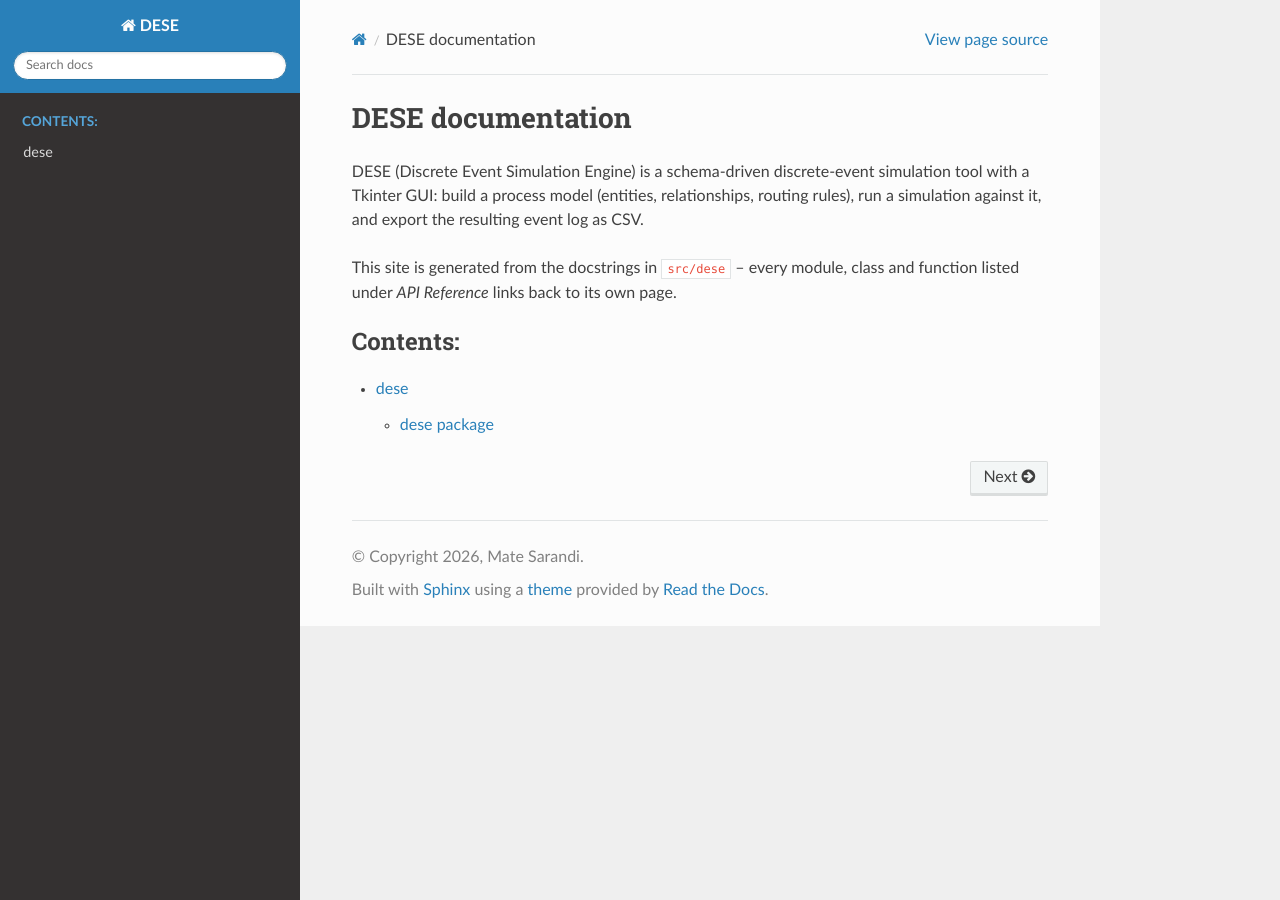
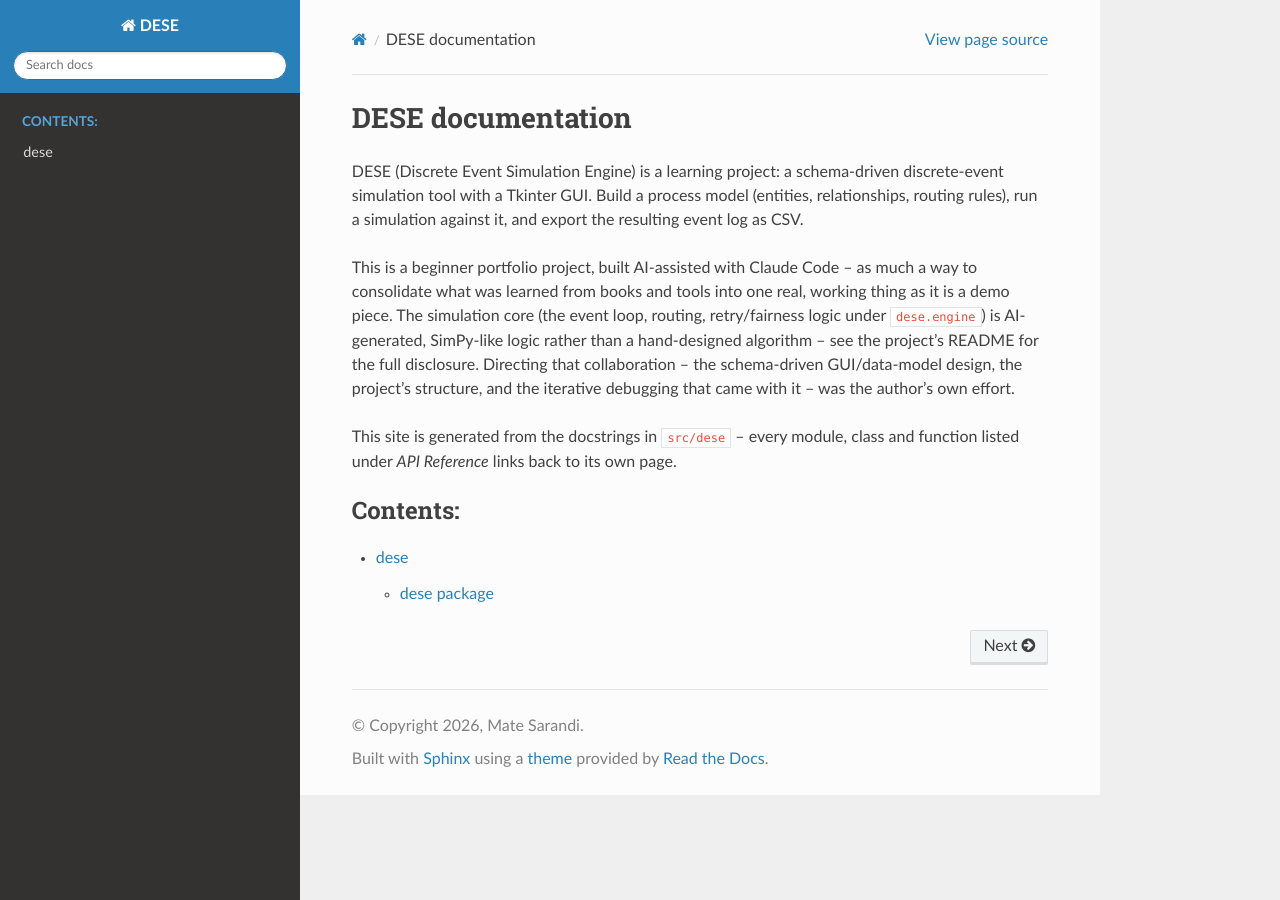
Before and after one commit to matesarandi/dese, a Sphinx documentation site: the page built from docs/source/index.rst, in a window 1280 px wide. Built offline with Sphinx 7.4.7 and the Read the Docs theme 3.1.0, drawn with Linux system fonts in a browser that asks for light colours.

Commit message:
Update documentation and assets for DESE project.

```diff
--- a/docs/source/index.rst
+++ b/docs/source/index.rst
@@ -1,10 +1,19 @@
 DESE documentation
 ==================
 
-DESE (Discrete Event Simulation Engine) is a schema-driven discrete-event
-simulation tool with a Tkinter GUI: build a process model (entities,
-relationships, routing rules), run a simulation against it, and export the
-resulting event log as CSV.
+DESE (Discrete Event Simulation Engine) is a learning project: a schema-driven
+discrete-event simulation tool with a Tkinter GUI. Build a process model
+(entities, relationships, routing rules), run a simulation against it, and
+export the resulting event log as CSV.
+
+This is a beginner portfolio project, built AI-assisted with Claude Code --
+as much a way to consolidate what was learned from books and tools into one
+real, working thing as it is a demo piece. The simulation core (the event
+loop, routing, retry/fairness logic under ``dese.engine``) is AI-generated,
+SimPy-like logic rather than a hand-designed algorithm -- see the project's
+README for the full disclosure. Directing that collaboration -- the
+schema-driven GUI/data-model design, the project's structure, and the
+iterative debugging that came with it -- was the author's own effort.
 
 This site is generated from the docstrings in ``src/dese`` -- every module,
 class and function listed under *API Reference* links back to its own page.
```
Also changed, not shown: README.md (added, +144 -0 lines), assets/screenshots/flow-objects.png (added), assets/screenshots/model-editor-rules.png (added), assets/screenshots/model-editor-structure.png (added), assets/screenshots/simulation-results.png (added), 1 other file.
